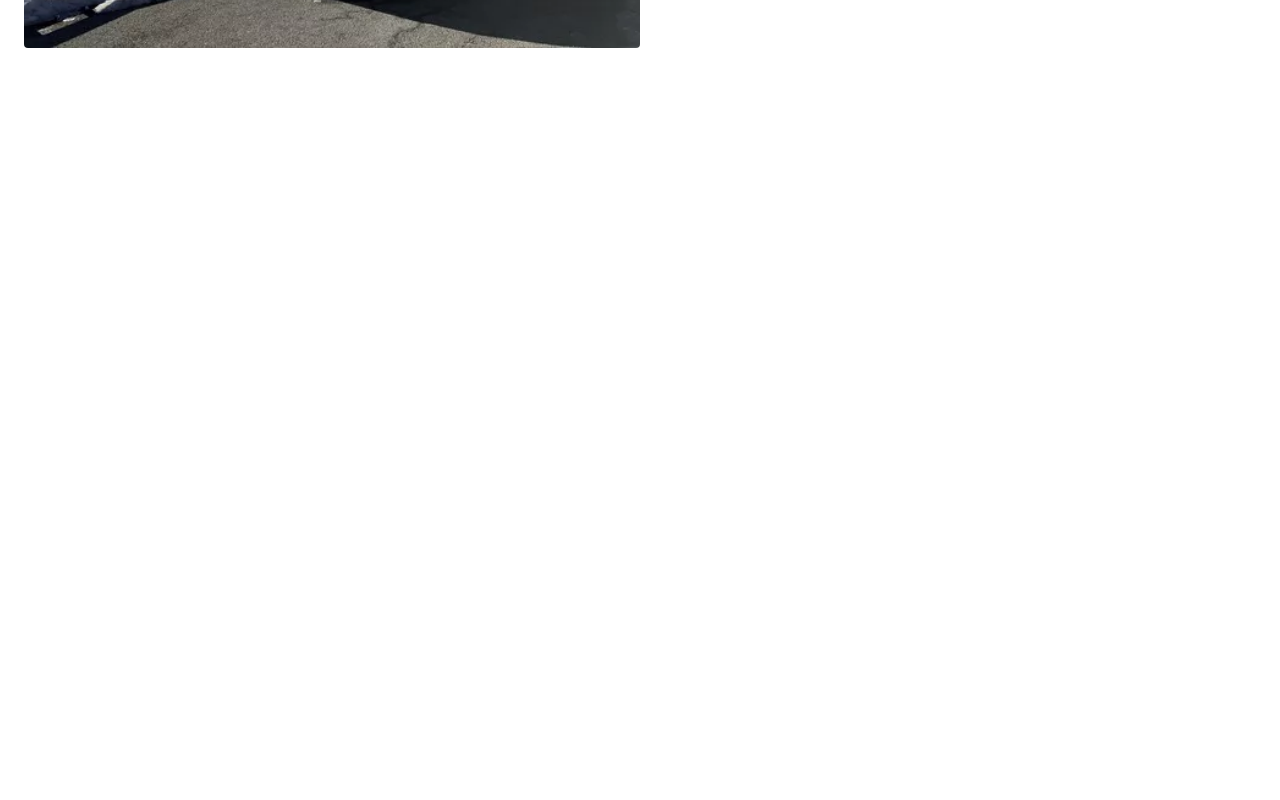
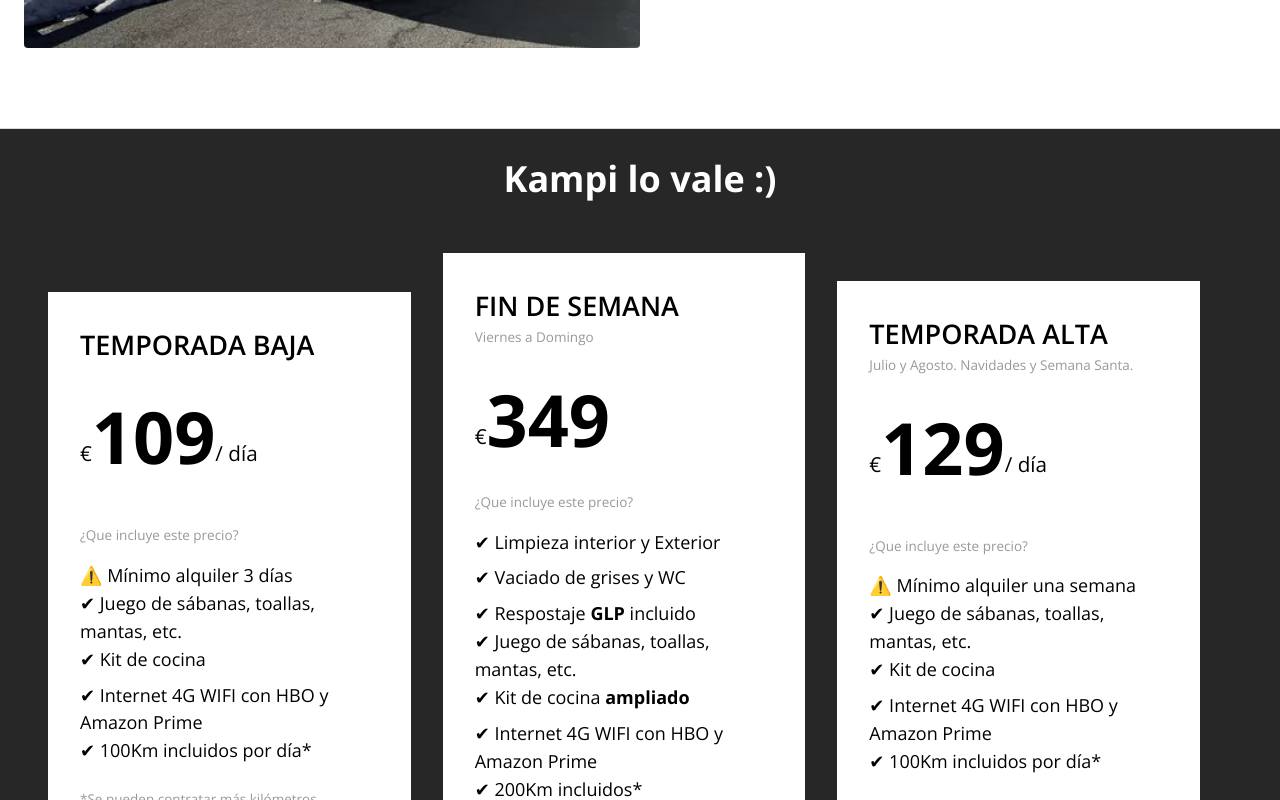
Before and after one commit to MasteringBOX/Kampi-Teleporthq-Next, a Next.js app: page /home in a window 1280 px wide. Shown: the part 3200-4000 px from the top of the page. Before the commit the page ends 3328 px from the top, so only its background shows below. Built offline with nearby package versions, Linux system fonts and the light colour scheme.

Commit message:
Testing with html file size

```diff
--- a/pages/home.js
+++ b/pages/home.js
@@ -21,6 +21,8 @@ const Home2 = (props) => {
                 <Features></Features>
                 <SectionSeparator rootClassName="section-separator-root-class-name"></SectionSeparator>
                 <HeroReverse></HeroReverse>
+                <SectionSeparator rootClassName="section-separator-root-class-name"></SectionSeparator>
+                <Pricing rootClassName="pricing-root-class-name"></Pricing>
                 <style jsx>
                     {`
           .home-container {
```
